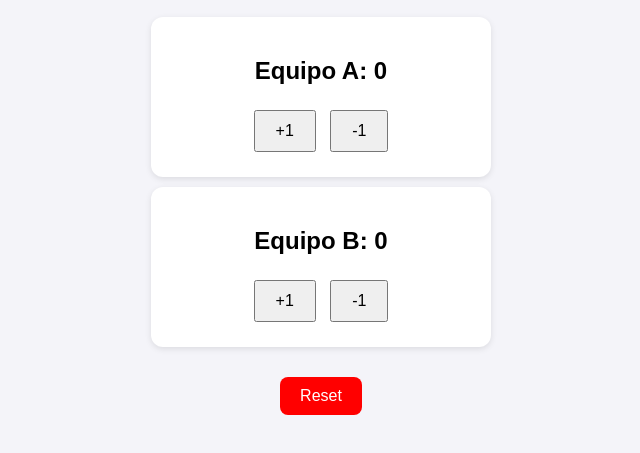
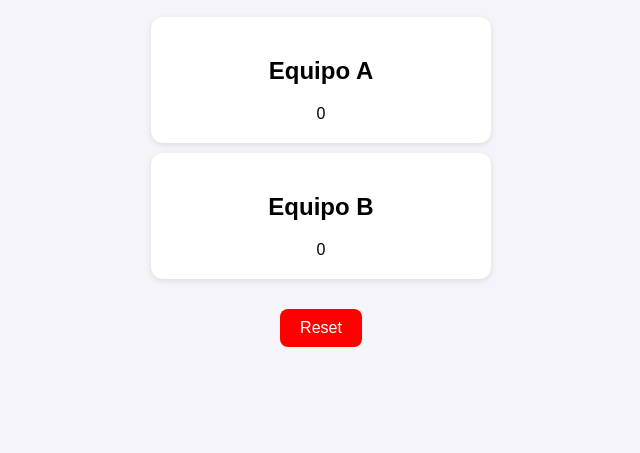
Before and after one commit to danielshubs/Marcador-Mus, a plain HTML site: page index.html in a window 1280 px wide. Shown: the part 81-534 px from the top of the page, without its empty margins (319-959 px from the left). Drawn offline with Linux system fonts and the light colour scheme.

Commit message:
Refactor index.html structure and add theme color

```diff
--- a/index.html
+++ b/index.html
@@ -1,32 +1,28 @@
 <!DOCTYPE html>
 <html lang="es">
-
 <head>
   <meta charset="UTF-8">
   <meta name="viewport" content="width=device-width, initial-scale=1.0">
   <title>Marcador Mus</title>
   <link rel="stylesheet" href="style.css">
   <link rel="manifest" href="manifest.json">
+  <meta name="theme-color" content="#222"/>
 </head>
-
 <body>
   <h1>Marcador Mus</h1>
 
-    <div class="team">
-        <h2>Equipo A: <span id="scoreA">0</span></h2>
-        <button onclick="sumar('A')">+1</button>
-        <button onclick="restar('A')">-1</button>
+  <div class="team" id="teamA">
+    <h2>Equipo A</h2>
+    <div class="score" id="scoreA">0</div>
   </div>
 
-    <div class="team">
-        <h2>Equipo B: <span id="scoreB">0</span></h2>
-        <button onclick="sumar('B')">+1</button>
-        <button onclick="restar('B')">-1</button>
+  <div class="team" id="teamB">
+    <h2>Equipo B</h2>
+    <div class="score" id="scoreB">0</div>
   </div>
 
   <button class="reset" onclick="reset()">Reset</button>
 
   <script src="app.js"></script>
 </body>
-
 </html>
```
Lines whose indentation alone changed are shown as unchanged.
